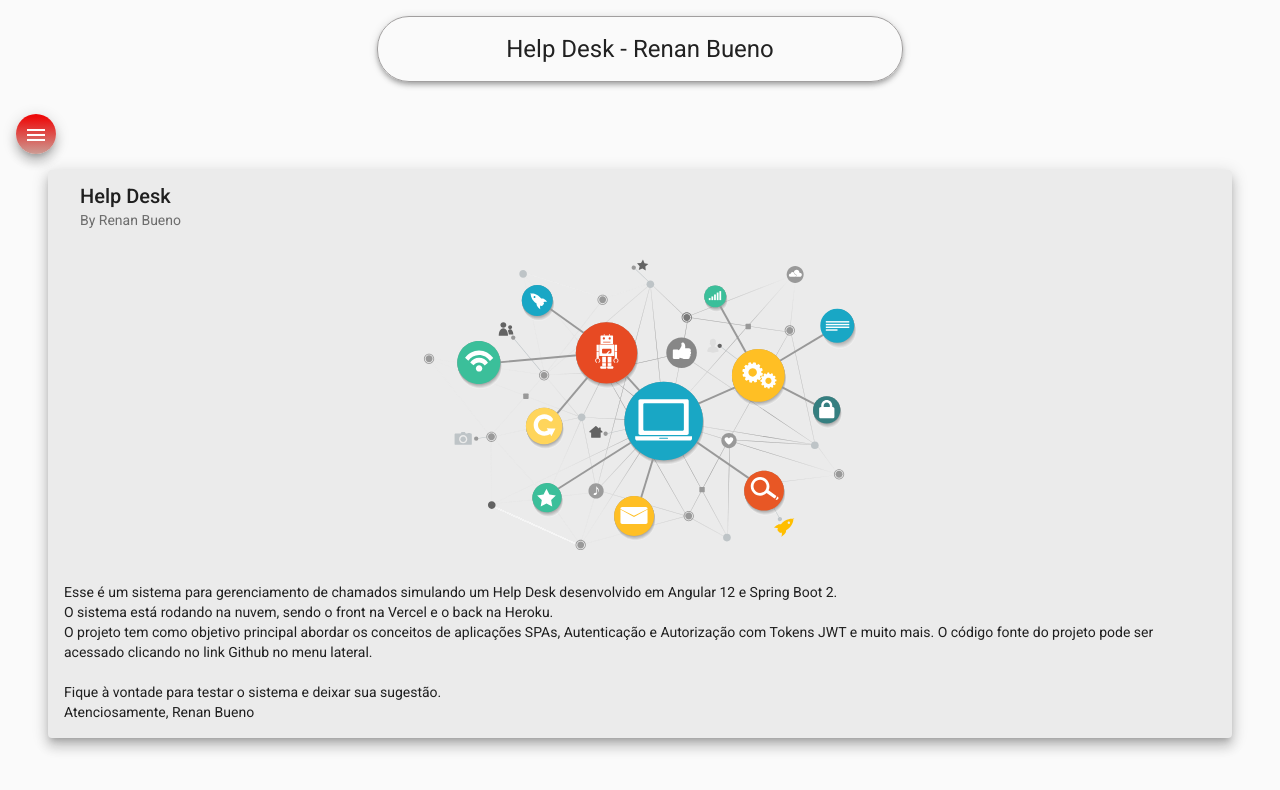
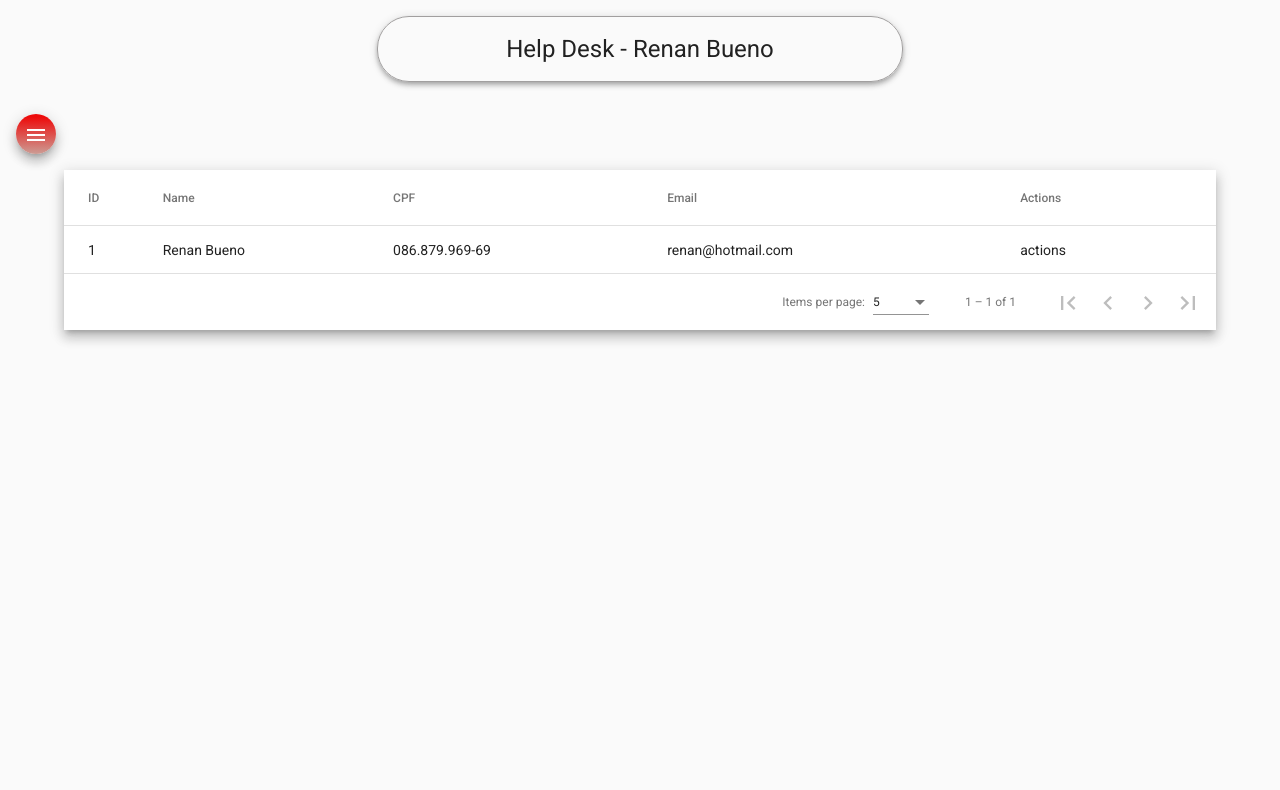
Before and after one commit to renanbuenov/helpdesk-front, an Angular app: page /technicians in a window 1280 px wide. Before the commit this address led to /home. Shown: the top 790 px of the page. Built offline with nearby package versions, Linux system fonts and the light colour scheme.

Commit message:
Created mock list with technicians

```diff
--- a/src/app/components/nav/nav.component.ts
+++ b/src/app/components/nav/nav.component.ts
@@ -11,7 +11,7 @@ export class NavComponent implements OnInit {
   constructor(private router: Router) { }
 
   ngOnInit(): void {
-    this.router.navigate(['home'])
+    this.router.navigate(['technicians'])
   }
 
 }
--- a/src/app/components/technician/technicians/technicians.component.css
+++ b/src/app/components/technician/technicians/technicians.component.css
@@ -0,0 +1,8 @@
+.container{
+    width: 90%;
+    margin: 1rem auto;
+}
+
+table {
+    width: 100%;
+  }
--- a/src/app/components/technician/technicians/technicians.component.html
+++ b/src/app/components/technician/technicians/technicians.component.html
@@ -1 +1,39 @@
-<p>technicians works!</p>
+<div class="container">
+    <div class="mat-elevation-z8">
+        <table mat-table [dataSource]="dataSource">
+
+          <ng-container matColumnDef="position">
+            <th mat-header-cell *matHeaderCellDef> ID </th>
+            <td mat-cell *matCellDef="let element"> {{element.id}} </td>
+          </ng-container>
+
+          <ng-container matColumnDef="name">
+            <th mat-header-cell *matHeaderCellDef> Name </th>
+            <td mat-cell *matCellDef="let element"> {{element.name}} </td>
+          </ng-container>
+
+          <ng-container matColumnDef="weight">
+            <th mat-header-cell *matHeaderCellDef> CPF </th>
+            <td mat-cell *matCellDef="let element"> {{element.cpf}} </td>
+          </ng-container>
+
+          <ng-container matColumnDef="symbol">
+            <th mat-header-cell *matHeaderCellDef> Email </th>
+            <td mat-cell *matCellDef="let element"> {{element.email}} </td>
+          </ng-container>
+
+          <ng-container matColumnDef="actions">
+            <th mat-header-cell *matHeaderCellDef> Actions </th>
+            <td mat-cell *matCellDef="let element"> actions </td>
+          </ng-container>
+
+          <tr mat-header-row *matHeaderRowDef="displayedColumns"></tr>
+          <tr mat-row *matRowDef="let row; columns: displayedColumns;"></tr>
+        </table>
+
+        <mat-paginator [pageSizeOptions]="[5, 10, 20]"
+                       showFirstLastButtons
+                       aria-label="Select page of periodic elements">
+        </mat-paginator>
+      </div>
+</div>
--- a/src/app/components/technician/technicians/technicians.component.ts
+++ b/src/app/components/technician/technicians/technicians.component.ts
@@ -1,4 +1,7 @@
-import { Component, OnInit } from '@angular/core';
+import { Component, OnInit, ViewChild } from '@angular/core';
+import { MatPaginator } from '@angular/material/paginator';
+import { MatTableDataSource } from '@angular/material/table';
+import { Technician } from 'src/app/models/technicians';
 
 @Component({
   selector: 'app-technicians',
@@ -7,9 +10,30 @@ import { Component, OnInit } from '@angular/core';
 })
 export class TechniciansComponent implements OnInit {
 
+  ELEMENT_DATA: Technician[] = [
+    {
+      id: 1,
+      name:  'Renan Bueno',
+      cpf: '086.879.969-69',
+      email: 'renan@hotmail.com',
+      password: '123',
+      profiles: ['0'],
+      dateCreation: '26/10/2021'
+    }
+  ]
+
+  displayedColumns: string[] = ['position', 'name', 'weight', 'symbol', 'actions'];
+  dataSource = new MatTableDataSource<Technician>(this.ELEMENT_DATA);
+
   constructor() { }
 
   ngOnInit(): void {
   }
 
+  @ViewChild(MatPaginator) paginator: MatPaginator;
+
+  ngAfterViewInit() {
+    this.dataSource.paginator = this.paginator;
+  }
+
 }
--- /dev/null
+++ b/src/app/models/technicians.ts
@@ -0,0 +1,10 @@
+export interface Technician {
+    id?: any;
+    name: string;
+    cpf: string;
+    email: string;
+    password: string;
+    profiles: string[];
+    dateCreation: any;
+
+}
```
